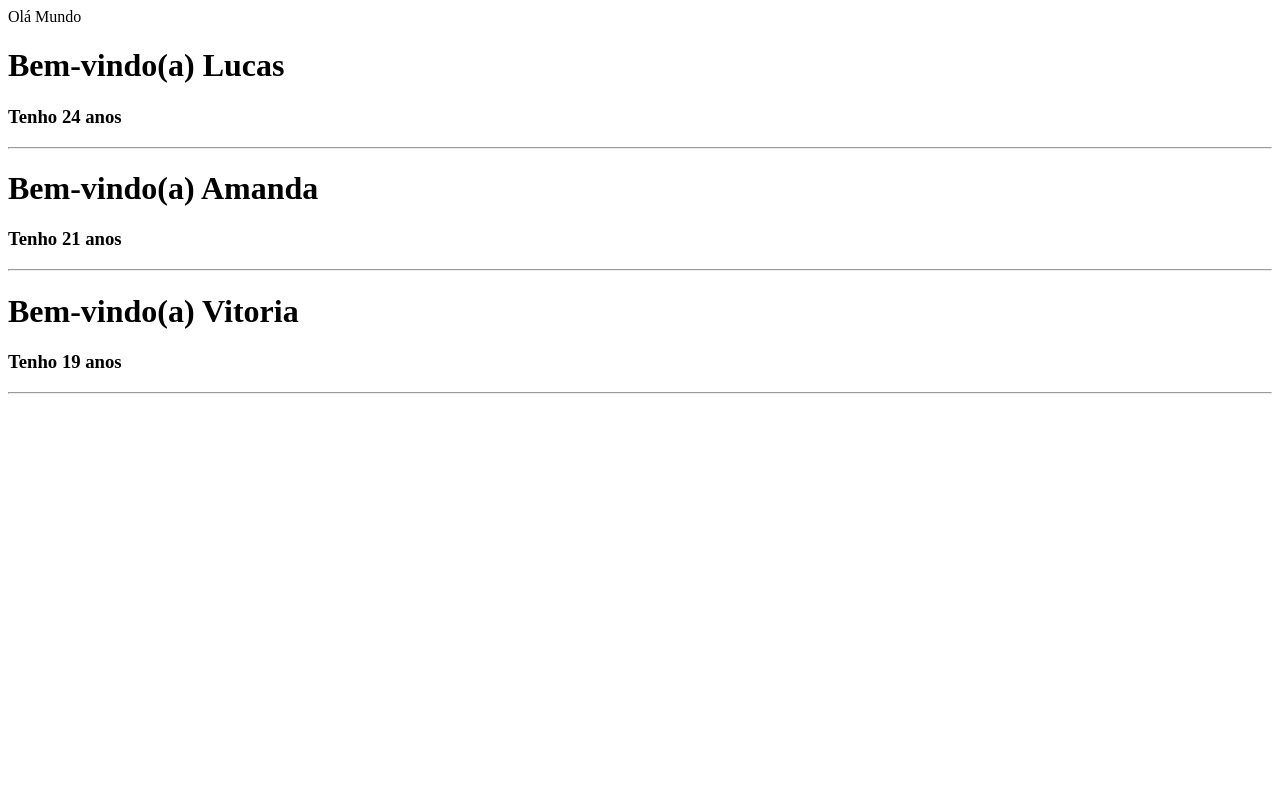
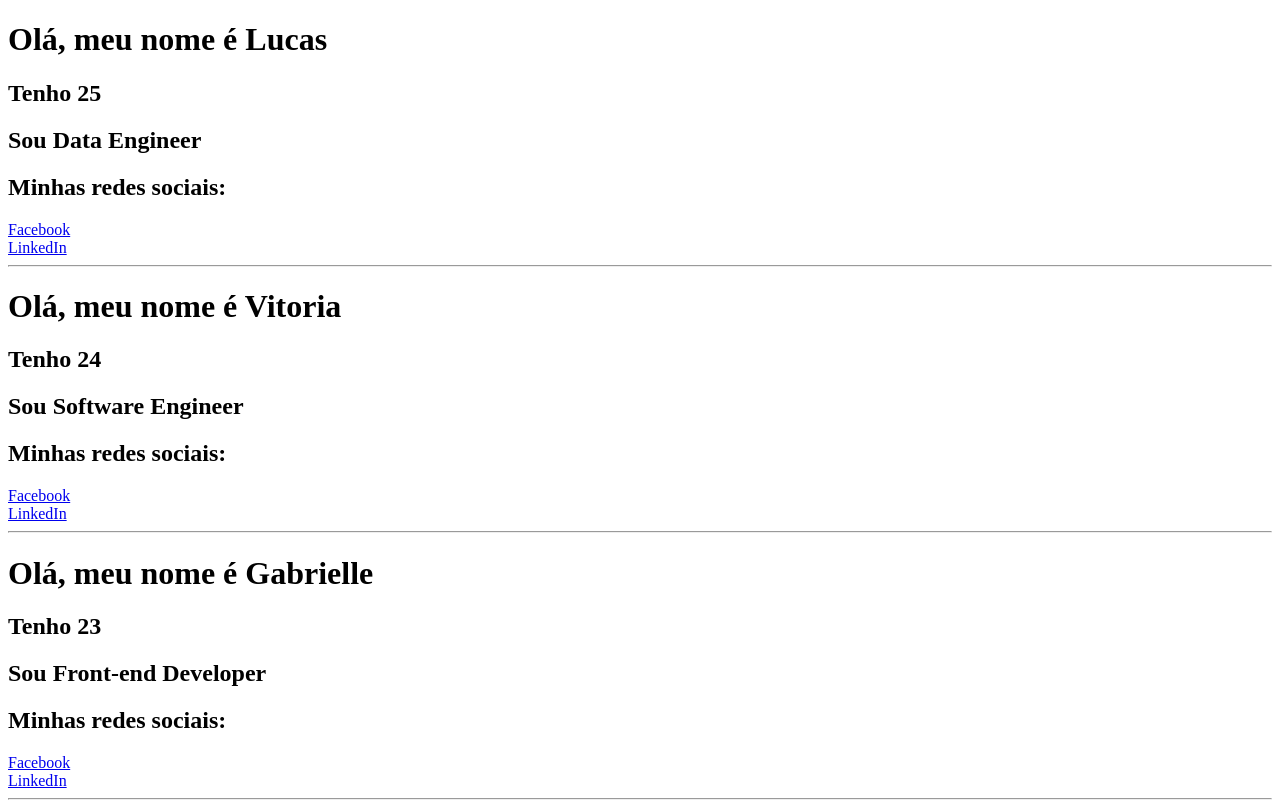
Before and after one commit to vitoria-cosmos/my-app, a React (Create React App) app: page / in a window 1280 px wide. Built offline with nearby package versions, Linux system fonts and the light colour scheme.

Commit message:
reviewing props part2

```diff
--- a/src/App.js
+++ b/src/App.js
@@ -1,24 +1,43 @@
 import React from 'react';
 
-const Bemvindo = (props) => {
+const Equipe = (props) => {
     return(
         <div>
-            <h1>Bem-vindo(a) {props.nome}</h1>
-            <h3>Tenho {props.anos} anos</h3>
+            <Sobre nome={props.nome} cargo={props.cargo} idade={props.idade}/>
+            <Social fb={props.fb} lk={props.lk}/>
             <hr/>
         </div>
     );
 }
 
-function App() {
+const Sobre = (props) => {
     return(
         <div>
-            Olá Mundo
-            <Bemvindo nome="Lucas" anos="24"/>
-            <Bemvindo nome="Amanda" anos="21"/>
-            <Bemvindo nome="Vitoria" anos="19"/>
+            <h1>Olá, meu nome é {props.nome}</h1>
+            <h2>Tenho {props.idade}</h2>
+            <h2>Sou {props.cargo}</h2>
         </div>
     );
 }
 
+const Social = (props) => {
+    return(
+        <div>
+            <h2>Minhas redes sociais:</h2>
+            <a href={props.fb}>Facebook</a> <br/>
+            <a href={props.lk}>LinkedIn</a>
+        </div>
+    );
+}
+
+function App() {
+    return (
+        <div>
+            <Equipe nome="Lucas" cargo="Data Engineer" idade="25" fb="https://www.facebook.com/" lk="https://www.linkedin.com/"/>
+            <Equipe nome="Vitoria" cargo="Software Engineer" idade="24" fb="https://www.facebook.com/" lk="https://www.linkedin.com/"/>
+            <Equipe nome="Gabrielle" cargo="Front-end Developer" idade="23" fb="https://www.facebook.com/" lk="https://www.linkedin.com/"/>
+        </div>
+    )
+}
+
 export default App;
```
Also changed, not shown: src/App04.js (added, +24 -0 lines), src/App05.js (added, +25 -0 lines).
